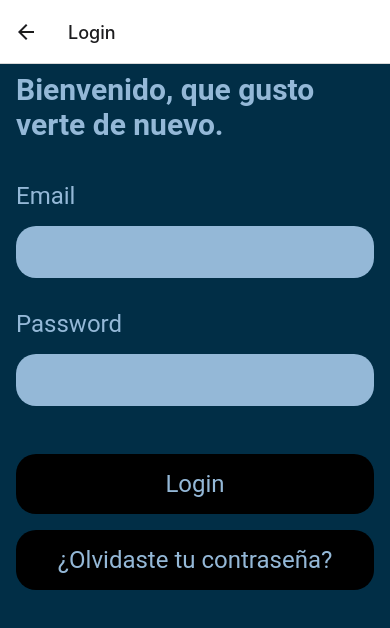
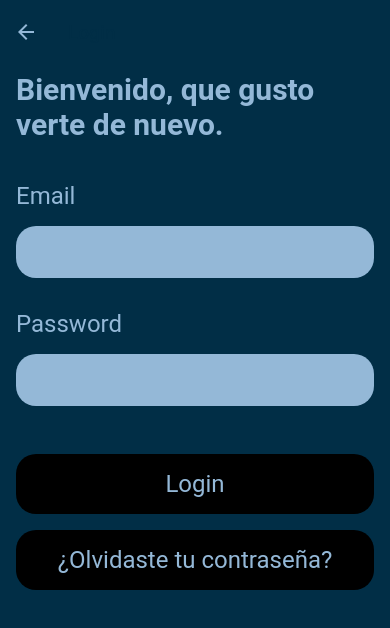
Before and after one commit to mnava1418/dotAppV2, a React Native app: screen /Login in a window 390 px wide. Shown: the top 628 px of the page. Built offline with nearby package versions, Linux system fonts and the light colour scheme.

Commit message:
UPDATE: header styles and add reset password route

```diff
--- a/src/navigation/MainStack.tsx
+++ b/src/navigation/MainStack.tsx
@@ -2,21 +2,40 @@ import { createStackNavigator } from '@react-navigation/stack';
 import MainScreen from '../views/screens/MainScreen';
 import LoginScreen from '../views/screens/LoginScreen';
 import SignUpScreen from '../views/screens/SignUpScreen';
+import { globalColors } from '../styles/mainStyles';
+import ResetPasswordScreen from '../views/screens/ResetPasswordScreen';
 
 export type MainStackProps = {
     Main: undefined,
     Login: undefined,
-    SignUp: undefined
+    SignUp: undefined,
+    ResetPassword: undefined
 }
 
 const Stack = createStackNavigator<MainStackProps>();
 
 const MainStack = () => {
   return (
-    <Stack.Navigator screenOptions={{headerBackTitleVisible: false}}>
+    <Stack.Navigator screenOptions={{
+      headerBackTitleVisible: false,
+      headerBackTitleStyle: {
+        marginLeft: 40
+      },
+      headerTintColor: globalColors.text,
+      headerTitleStyle: {
+        color: globalColors.background
+      },
+      headerStyle: {
+        backgroundColor: globalColors.background,
+        elevation: 0,
+        shadowOpacity: 0,
+        borderBottomWidth: 0
+      }
+    }}>
       <Stack.Screen options={{headerShown: false}} name='Main' component={MainScreen} />
       <Stack.Screen name='Login' component={LoginScreen} />
       <Stack.Screen name='SignUp' component={SignUpScreen} />
+      <Stack.Screen name='ResetPassword' component={ResetPasswordScreen} />
     </Stack.Navigator>
   );
 }
--- /dev/null
+++ b/src/views/screens/ResetPasswordScreen.tsx
@@ -0,0 +1,12 @@
+import React from 'react'
+import { Text, View } from 'react-native'
+
+const ResetPasswordScreen = () => {
+  return (
+    <View>
+        <Text>Reset Password Screen</Text>
+    </View>
+  )
+}
+
+export default ResetPasswordScreen
```
